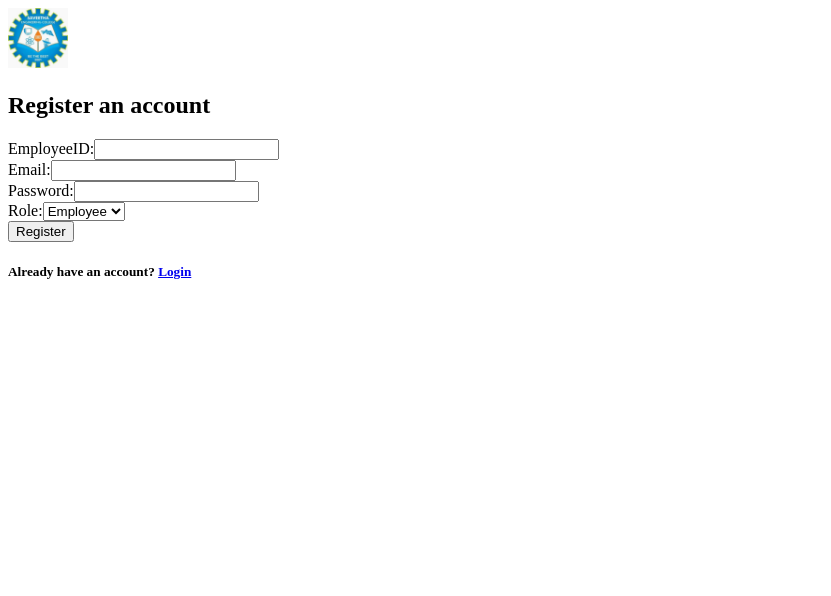
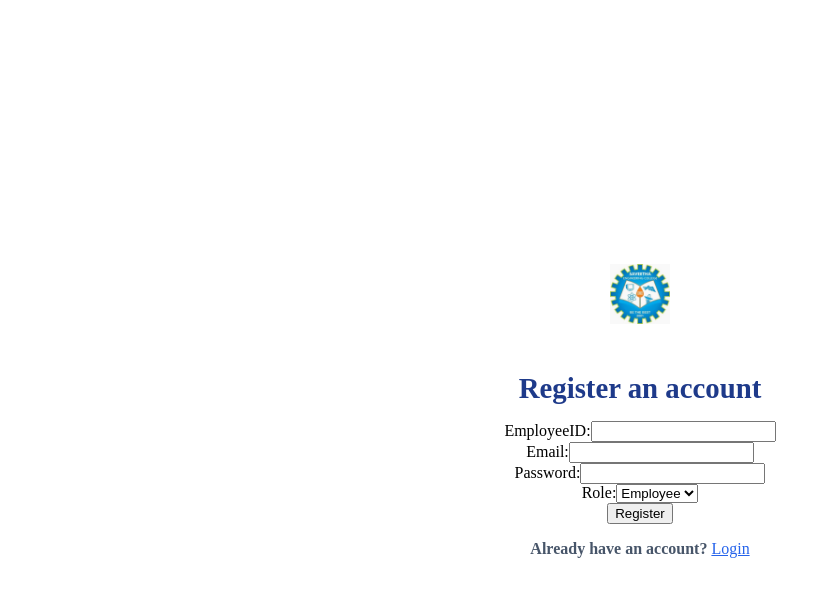
Before and after one commit to DEVASANJAY002/Frontend-LeaveApplication, a React (Vite) app in the folder leave-management-frontend/: page /register in a window 1280 px wide. Shown: the top 596 px of the page, without its empty margins (0-831 px from the left). Built offline with nearby package versions, Linux system fonts and the light colour scheme.

Commit message:
Update RegisterPage.jsx

```diff
--- a/leave-management-frontend/src/pages/RegisterPage.jsx
+++ b/leave-management-frontend/src/pages/RegisterPage.jsx
@@ -3,18 +3,71 @@ import RegisterForm from '../components/RegisterForm';
 
 const RegisterPage = () => {
   return (
-    <div  className="flex flex-col items-center justify-center min-h-screen">
-              <img src="/sec.png" alt="College Logo" className="mb-6" style={{ width: '60px', height: 'auto' }}/>
-      <h2>Register an account</h2>
+    <div style={styles.container}>
+      <img
+        src="/sec.png"
+        alt="College Logo"
+        style={styles.logo}
+      />
+      <h2 style={styles.title}>Register an account</h2>
       <RegisterForm />
-      <h5>
-  Already have an account?{" "}
-  <a href="/login" className="text-blue-600 underline">
-    Login
-  </a>
-</h5>
+      <h5 style={styles.footerText}>
+        Already have an account?{" "}
+        <a href="/login" style={styles.link}>
+          Login
+        </a>
+      </h5>
     </div>
   );
 };
 
+// Inline CSS with media query
+const styles = {
+  container: {
+    minHeight: '100vh',
+    display: 'flex',
+    flexDirection: 'column',
+    alignItems: 'center',
+    justifyContent: 'center',
+    padding: '1rem',
+    textAlign: 'center',
+  },
+  logo: {
+    width: '60px',
+    height: 'auto',
+    marginBottom: '1.5rem',
+  },
+  title: {
+    fontSize: '1.8rem',
+    fontWeight: 'bold',
+    marginBottom: '1rem',
+    color: '#1e3a8a',
+  },
+  footerText: {
+    marginTop: '1rem',
+    fontSize: '1rem',
+    color: '#475569',
+  },
+  link: {
+    color: '#2563eb',
+    textDecoration: 'underline',
+    fontWeight: '500',
+  },
+  // Media queries manually handled
+  '@media (max-width: 640px)': {
+    container: {
+      padding: '0.5rem',
+    },
+    logo: {
+      width: '45px',
+    },
+    title: {
+      fontSize: '1.5rem',
+    },
+    footerText: {
+      fontSize: '0.9rem',
+    },
+  }
+};
+
 export default RegisterPage;
```
